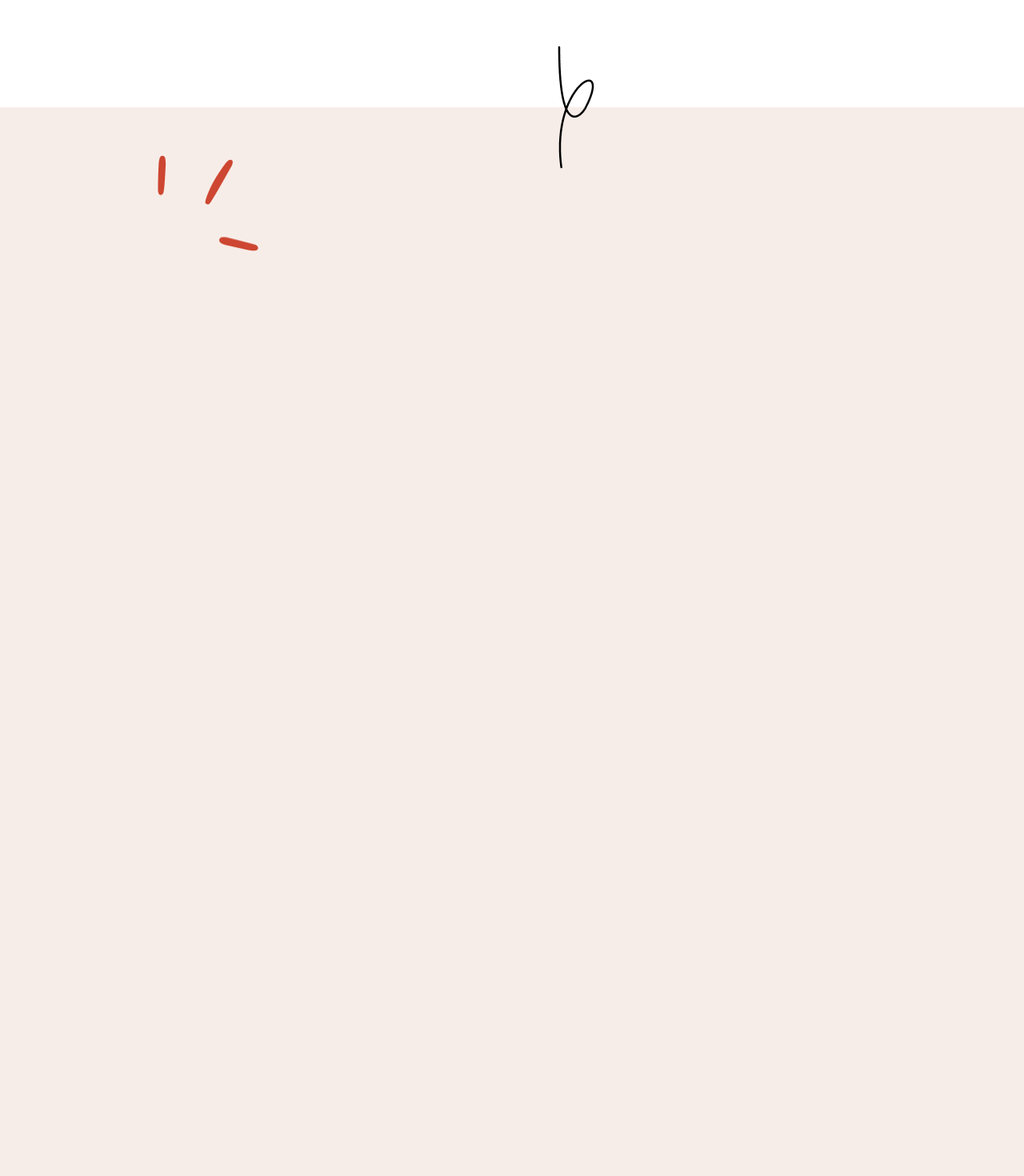
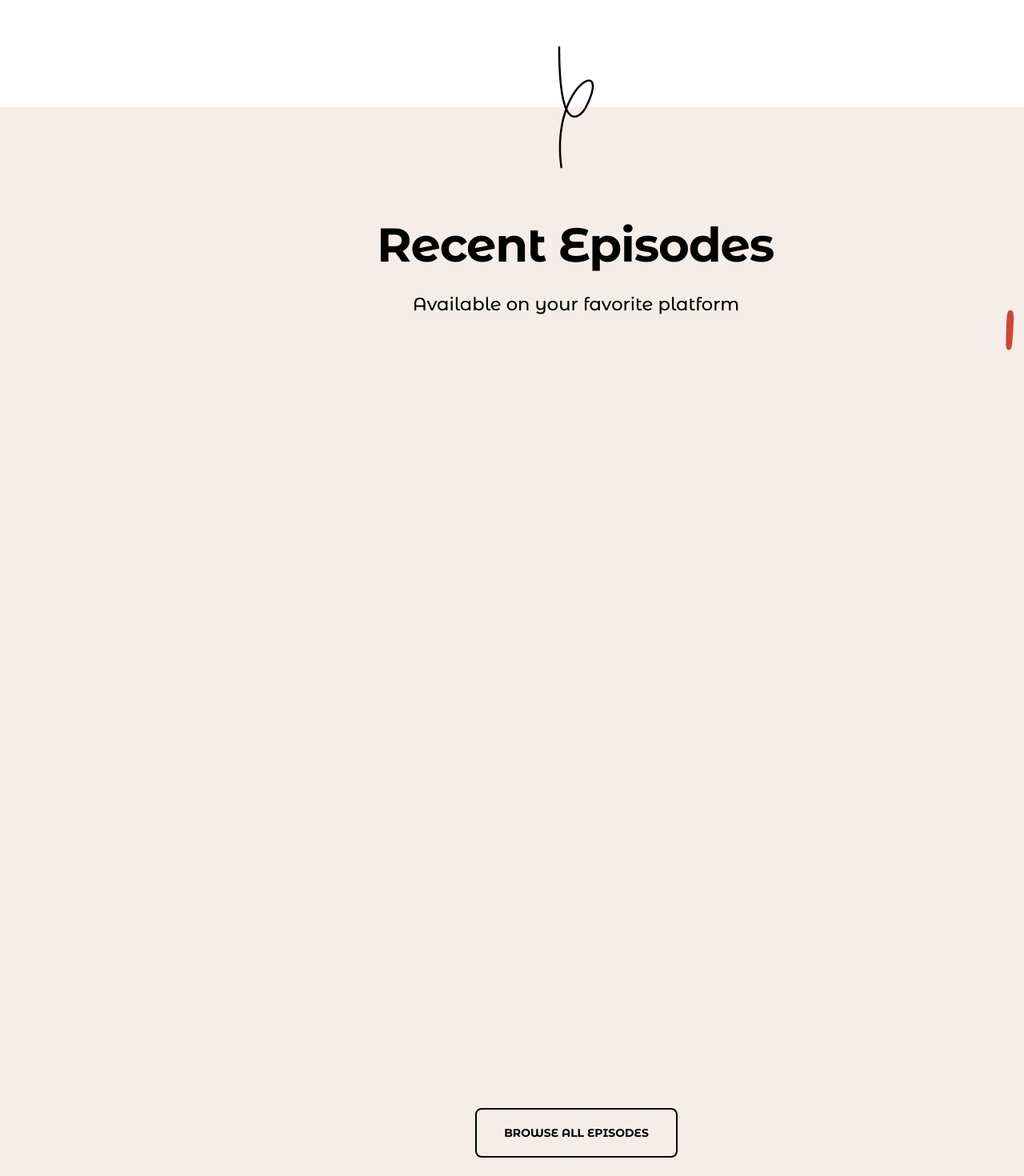
Before and after one commit to GenexiOks/PodOfCast, a React (Vite) app: page / in a window 1280 px wide. Shown: the part 4780-6250 px from the top of the page at 80% size. Built offline with nearby package versions, Linux system fonts and the light colour scheme.

Commit message:
08/01/25 home

```diff
--- a/src/App.jsx
+++ b/src/App.jsx
@@ -363,12 +363,12 @@ function App() {
                         <img className="contant__img-first scribble" src="/scribble2.png" alt="scribble" />
                         <img src="/scribble3.png" alt="scribble" className="contant__img-second" />
                         <div className="contant__title">
-                            <h1></h1>
-                            <h3></h3>
+                            <h1>Recent Episodes</h1>
+                            <h3>Available on your favorite platform</h3>
                         </div>
                         <div className="contant__card-container"></div>
+                        <button className="contant__button">BROWSE ALL EPISODES</button>
                     </div>
-                    <button className="contant__button"></button>
                 </div>
             </main>
             <div className="footer"></div>
--- a/src/App.scss
+++ b/src/App.scss
@@ -33,6 +33,12 @@
     left: 505px;
 }
 
+button:hover {
+    box-shadow: 6px 6px 0px 0px rgba(0, 0, 0, 0.25);
+    background-color: black;
+    color: white;
+}
+
 // ------HEADER--------------
 
 .header {
@@ -59,12 +65,6 @@
 
     &__button {
         @include button-styles(188px, 41px);
-    }
-
-    &__button:hover {
-        background-color: black;
-        color: white;
-        box-shadow: 3px 3px 0px 0px rgba(0, 0, 0, 0.25);
     }
 
     &__button--subscribe {
@@ -157,12 +157,6 @@
         position: absolute;
         top: 385px;
         @include button-styles(184px, 65px);
-    }
-
-    &__button:hover {
-        background-color: black;
-        color: white;
-        box-shadow: 3px 3px 0px 0px rgba(0, 0, 0, 0.25);
     }
 }
 
@@ -503,12 +497,6 @@
         font-size: 14px;
         border-radius: 8px;
         border: 2px solid black;
-
-        &:hover {
-            box-shadow: 6px 6px 0px 0px rgba(0, 0, 0, 0.25);
-            background-color: black;
-            color: white;
-        }
     }
 
     &__info-container {
@@ -527,24 +515,50 @@
 
 .contant {
     height: 1456px;
+
     &__container {
         position: relative;
         width: 100%;
         height: 100%;
     }
 
+    &__button {
+        position: absolute;
+        width: 253px;
+        height: 62px;
+        top: 1251px;
+        left: 454px;
+        border-radius: 8px;
+        border: 2px solid black;
+        font-size: 14px;
+        font-weight: 700;
+        line-height: 22.4px;
+    }
+
     &__img-second {
         position: absolute;
-        width: 125.14px;
-        height: 120.63px;
-        top: 59.7px;
-        left: 57.46px;
+        top: 253px;
+        left: 1117px;
+    }
+
+    &__title {
+        position: absolute;
+        display: flex;
+        gap: 20px;
+        flex-direction: column;
+        width: 498px;
+        height: 127px;
+        top: 137px;
+        left: 331px;
+
+        & > h3 {
+            font-size: 22.65px;
+            font-weight: 500;
+            line-height: 36.24px;
+            text-align: center;
+        }
     }
 }
 
-.contant__title {
-}
 .contant__card-container {
 }
-.contant__button {
-}
```
